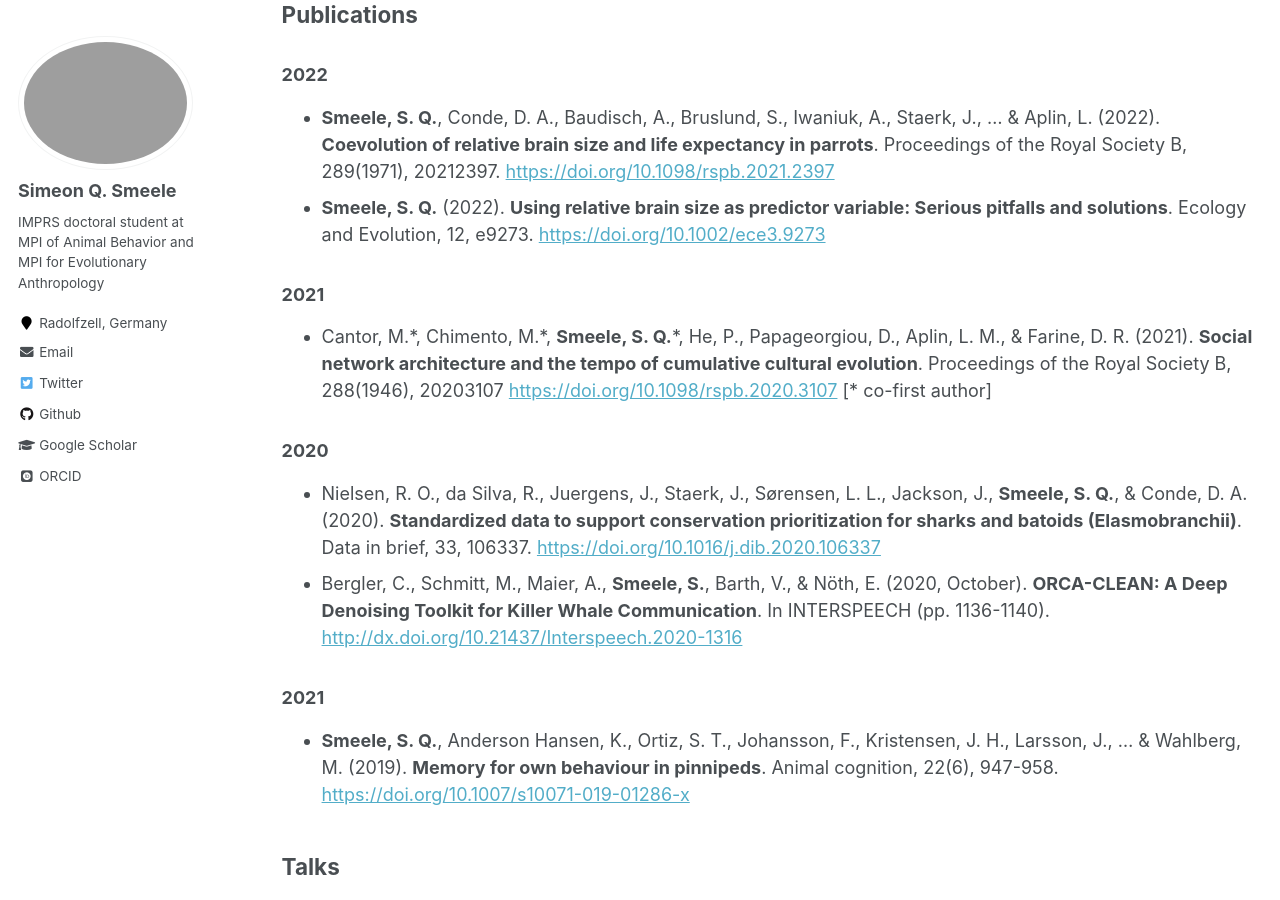
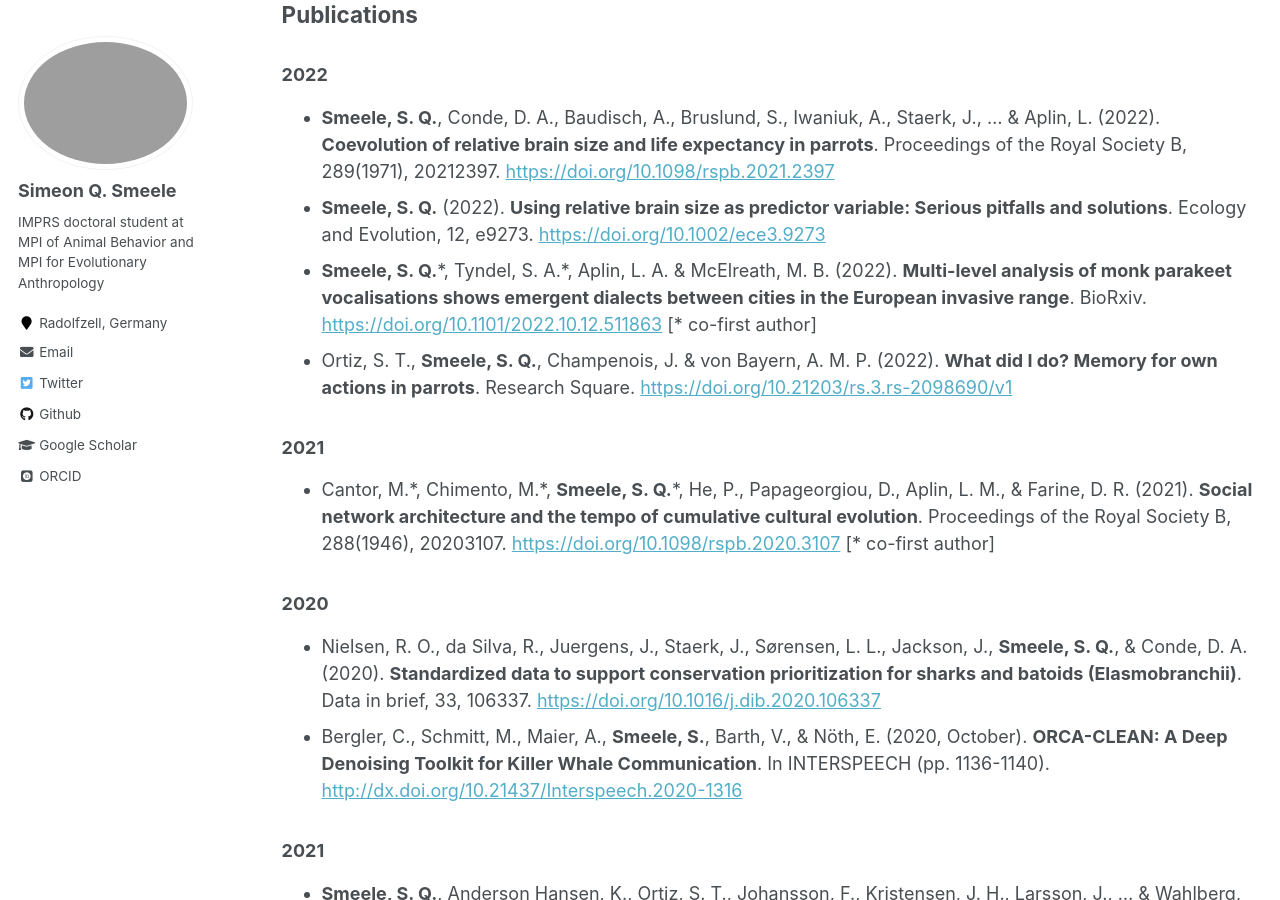
Before and after one commit to simeonqs/simeonqs.github.io, a Jekyll site: the page built from _pages/cv.md, in a window 1280 px wide and 900 px high, scrolled down 2134 px. Built offline with Jekyll 4.4.1, drawn with Linux system fonts in a browser that asks for light colours; some web fonts are replaced; comment, search, counter and statistics services are not loaded.

Commit message:
Adding preprints. Also updating some formatting.

```diff
--- a/_pages/cv.md
+++ b/_pages/cv.md
@@ -84,9 +84,16 @@ author_profile: yes
 - **Smeele, S. Q.** (2022). **Using relative brain size as predictor variable: Serious pitfalls and solutions**. Ecology and Evolution, 12, e9273. <https://doi.org/10.1002/ece3.9273>
   <div class='altmetric-embed' data-doi='10.1002/ece3.9273'></div>
 
+- **Smeele, S. Q.**\*, Tyndel, S. A.\*, Aplin, L. A. & McElreath, M. B. (2022). **Multi-level analysis of monk parakeet vocalisations shows emergent dialects between cities in the European invasive range**. BioRxiv. <https://doi.org/10.1101/2022.10.12.511863> [\* co-first author]
+  <div class='altmetric-embed' data-doi='10.1101/2022.10.12.511863'></div>
+
+- Ortiz, S. T., **Smeele, S. Q.**, Champenois, J. & von Bayern, A. M. P. (2022). **What did I do? Memory for own actions in parrots**. Research Square. <https://doi.org/10.21203/rs.3.rs-2098690/v1>
+  <div class='altmetric-embed' data-doi='10.21203/rs.3.rs-2098690/v1'></div>
+
+
 ### 2021
 
-- Cantor, M.\*, Chimento, M.\*, **Smeele, S. Q.**\*, He, P., Papageorgiou, D., Aplin, L. M., & Farine, D. R. (2021). **Social network architecture and the tempo of cumulative cultural evolution**. Proceedings of the Royal Society B, 288(1946), 20203107 <https://doi.org/10.1098/rspb.2020.3107> [\* co-first author]
+- Cantor, M.\*, Chimento, M.\*, **Smeele, S. Q.**\*, He, P., Papageorgiou, D., Aplin, L. M., & Farine, D. R. (2021). **Social network architecture and the tempo of cumulative cultural evolution**. Proceedings of the Royal Society B, 288(1946), 20203107. <https://doi.org/10.1098/rspb.2020.3107> [\* co-first author]
   <div class='altmetric-embed' data-doi='10.1098/rspb.2020.3107'></div>
 
 ### 2020
```
Also changed, not shown: _pages/publications.md (+4 -3 lines).
